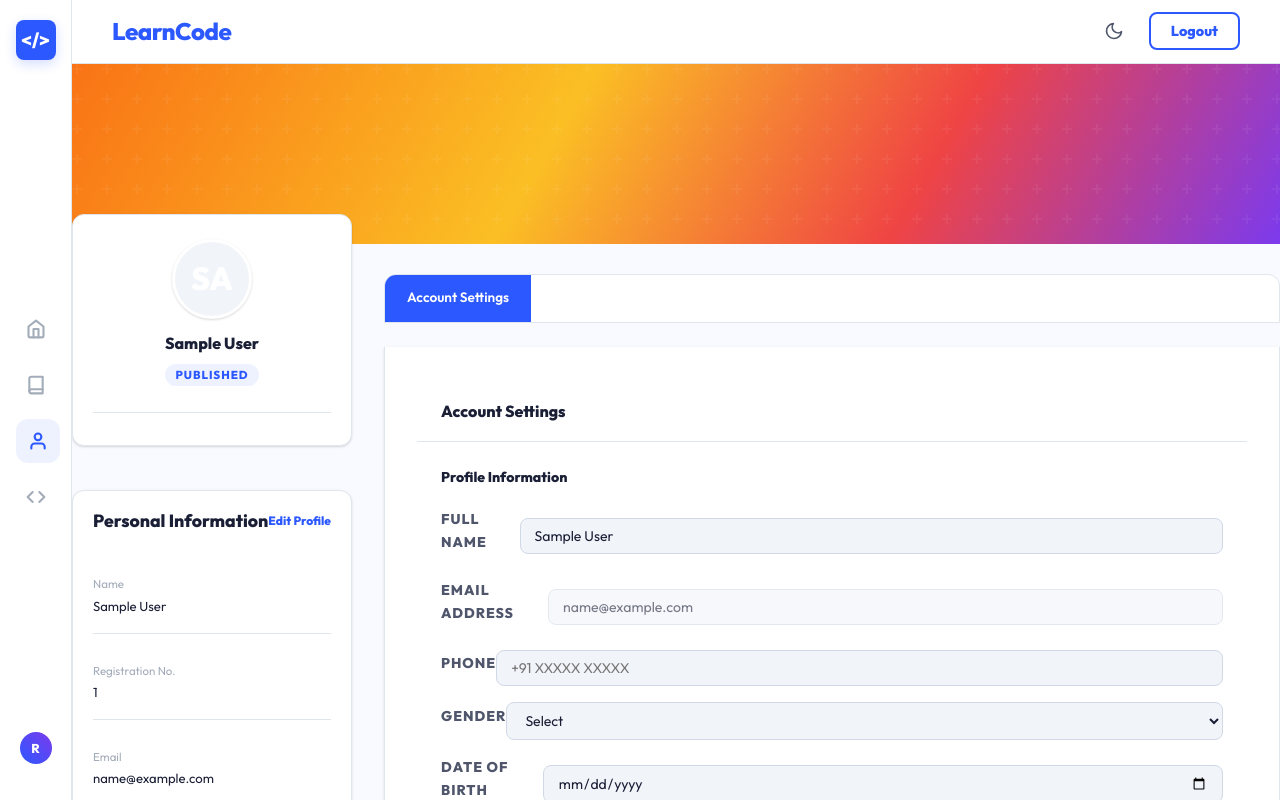
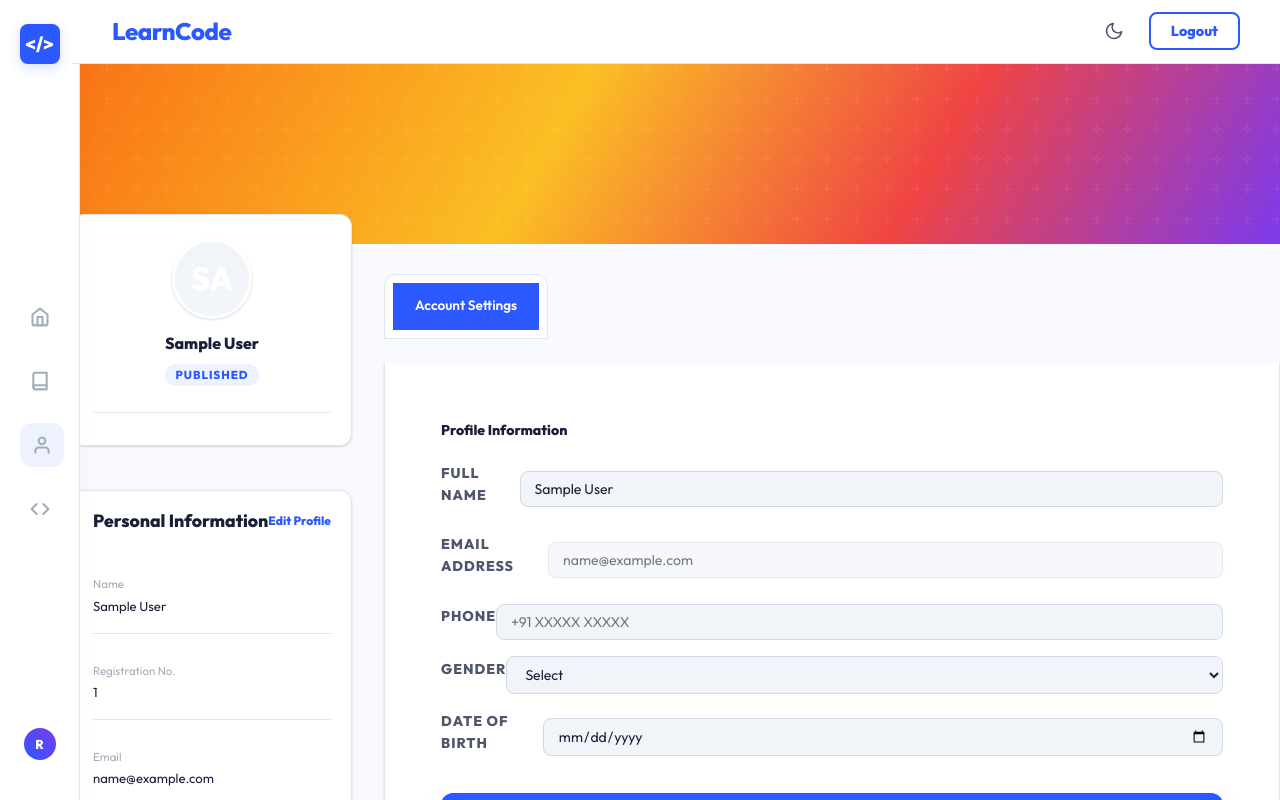
Before and after one commit to raja-bharath12/LearnCode, a React (Vite) app: page /profile in a window 1280 px wide. Shown: the top 800 px of the page. Built offline with nearby package versions, Linux system fonts and the light colour scheme; sample sign-in values are in the browser's storage.

Commit message:
style: fix profile alignment, sidebar icon visibility and centering

```diff
--- a/src/components/Sidebar.jsx
+++ b/src/components/Sidebar.jsx
@@ -8,18 +8,18 @@ export default function Sidebar() {
   return (
     <aside className="side-nav-mini">
       <div className="nav-logo-mini">&lt;/&gt;</div>
-      <div className="mini-nav-links">
-        <Link to="/" className={active('/')} title="Home">
-          <svg width="20" height="20" viewBox="0 0 24 24" fill="none" stroke="currentColor" strokeWidth="2.5" strokeLinecap="round" strokeLinejoin="round"><path d="M3 9l9-7 9 7v11a2 2 0 0 1-2 2H5a2 2 0 0 1-2-2z"></path><polyline points="9 22 9 12 15 12 15 22"></polyline></svg>
+      <div className="mini-nav-links" style={{ display: 'flex', flexDirection: 'column', alignItems: 'center', gap: '20px', padding: '20px 0' }}>
+        <Link to="/" className={active('/')} title="Home" style={{ padding: '12px', borderRadius: '12px', color: 'var(--text3)', transition: 'all 0.3s' }}>
+          <svg width="24" height="24" viewBox="0 0 24 24" fill="none" stroke="currentColor" strokeWidth="2.5" strokeLinecap="round" strokeLinejoin="round"><path d="M3 9l9-7 9 7v11a2 2 0 0 1-2 2H5a2 2 0 0 1-2-2z"></path><polyline points="9 22 9 12 15 12 15 22"></polyline></svg>
         </Link>
-        <Link to="/courses" className={active('/courses')} title="Courses">
-          <svg width="20" height="20" viewBox="0 0 24 24" fill="none" stroke="currentColor" strokeWidth="2.5" strokeLinecap="round" strokeLinejoin="round"><path d="M4 19.5A2.5 2.5 0 0 1 6.5 17H20"></path><path d="M6.5 2H20v20H6.5A2.5 2.5 0 0 1 4 19.5v-15A2.5 2.5 0 0 1 6.5 2z"></path></svg>
+        <Link to="/courses" className={active('/courses')} title="Courses" style={{ padding: '12px', borderRadius: '12px', color: 'var(--text3)', transition: 'all 0.3s' }}>
+          <svg width="24" height="24" viewBox="0 0 24 24" fill="none" stroke="currentColor" strokeWidth="2.5" strokeLinecap="round" strokeLinejoin="round"><path d="M4 19.5A2.5 2.5 0 0 1 6.5 17H20"></path><path d="M6.5 2H20v20H6.5A2.5 2.5 0 0 1 4 19.5v-15A2.5 2.5 0 0 1 6.5 2z"></path></svg>
         </Link>
-        <Link to="/profile" className={active('/profile')} title="Profile">
-          <svg width="20" height="20" viewBox="0 0 24 24" fill="none" stroke="currentColor" strokeWidth="2.5" strokeLinecap="round" strokeLinejoin="round"><path d="M20 21v-2a4 4 0 0 0-4-4H8a4 4 0 0 0-4 4v2"></path><circle cx="12" cy="7" r="4"></circle></svg>
+        <Link to="/profile" className={active('/profile')} title="Profile" style={{ padding: '12px', borderRadius: '12px', color: 'var(--text3)', transition: 'all 0.3s' }}>
+          <svg width="24" height="24" viewBox="0 0 24 24" fill="none" stroke="currentColor" strokeWidth="2.5" strokeLinecap="round" strokeLinejoin="round"><path d="M20 21v-2a4 4 0 0 0-4-4H8a4 4 0 0 0-4 4v2"></path><circle cx="12" cy="7" r="4"></circle></svg>
         </Link>
-        <a href="https://www.onlinegdb.com/online_c_compiler" className="mini-link" target="_blank" rel="noopener noreferrer" title="IDE">
-          <svg width="20" height="20" viewBox="0 0 24 24" fill="none" stroke="currentColor" strokeWidth="2.5" strokeLinecap="round" strokeLinejoin="round"><polyline points="16 18 22 12 16 6"></polyline><polyline points="8 6 2 12 8 18"></polyline></svg>
+        <a href="https://www.onlinegdb.com/online_c_compiler" className="mini-link" target="_blank" rel="noopener noreferrer" title="IDE" style={{ padding: '12px', borderRadius: '12px', color: 'var(--text3)', transition: 'all 0.3s' }}>
+          <svg width="24" height="24" viewBox="0 0 24 24" fill="none" stroke="currentColor" strokeWidth="2.5" strokeLinecap="round" strokeLinejoin="round"><polyline points="16 18 22 12 16 6"></polyline><polyline points="8 6 2 12 8 18"></polyline></svg>
         </a>
       </div>
       <Link to="/profile" className="mini-link" style={{ marginTop: 'auto', marginBottom: '10px' }}>
--- a/src/pages/Profile.jsx
+++ b/src/pages/Profile.jsx
@@ -145,7 +145,6 @@ export default function Profile() {
             {/* SETTINGS PANEL */}
             {activeTab === 'settings' && (
               <div className="profile-panel active">
-                <div className="panel-header"><h3>Account Settings</h3></div>
 
                 {statusMsg.msg && (
                   <div style={{
--- a/src/style.css
+++ b/src/style.css
@@ -93,18 +93,19 @@ body {
 }
 
 .side-nav-mini {
-  width: var(--sidebar-width);
+  width: 80px;
+  background: var(--surface);
+  border-right: 1px solid var(--border);
+  display: flex;
+  flex-direction: column;
+  align-items: center;
+  padding: 24px 0;
   height: 100vh;
-  background: var(--bg-sidebar);
-  border-right: 1px solid var(--border);
   position: fixed;
   left: 0;
   top: 0;
-  display: flex;
-  flex-direction: column;
-  align-items: center;
-  padding: 20px 0;
-  z-index: 1001;
+  z-index: 1000;
+  box-shadow: 4px 0 20px rgba(0,0,0,0.02);
 }
 
 .nav-logo-mini {
@@ -733,22 +734,38 @@ body {
 .profile-body {
   display: flex;
   gap: 32px;
-  margin-top: -80px;
+  margin-top: -120px;
   position: relative;
   z-index: 10;
   padding-bottom: 80px;
+  align-items: stretch;
 }
-.profile-left { width: 340px; }
-.profile-right { flex: 1; }
+.profile-left { width: 380px; display: flex; flex-direction: column; }
+.profile-right { flex: 1; display: flex; flex-direction: column; }
 
 .profile-avatar-card, .profile-info-section, .profile-panel {
   background: var(--glass-bg);
-  backdrop-filter: blur(12px);
+  backdrop-filter: blur(16px);
   border: 1px solid var(--glass-border);
-  border-radius: 24px;
+  border-radius: 28px;
   box-shadow: var(--glass-shadow);
   padding: 32px;
   margin-bottom: 32px;
+  flex: 1;
+}
+
+.profile-avatar-card { flex: 0 0 auto; }
+.profile-info-section { flex: 1; }
+
+.profile-tabs {
+  display: flex;
+  gap: 12px;
+  margin-bottom: 24px;
+  background: var(--glass-bg);
+  padding: 8px;
+  border-radius: 16px;
+  border: 1px solid var(--glass-border);
+  align-self: flex-start;
 }
 
 .profile-avatar-wrap {
```
